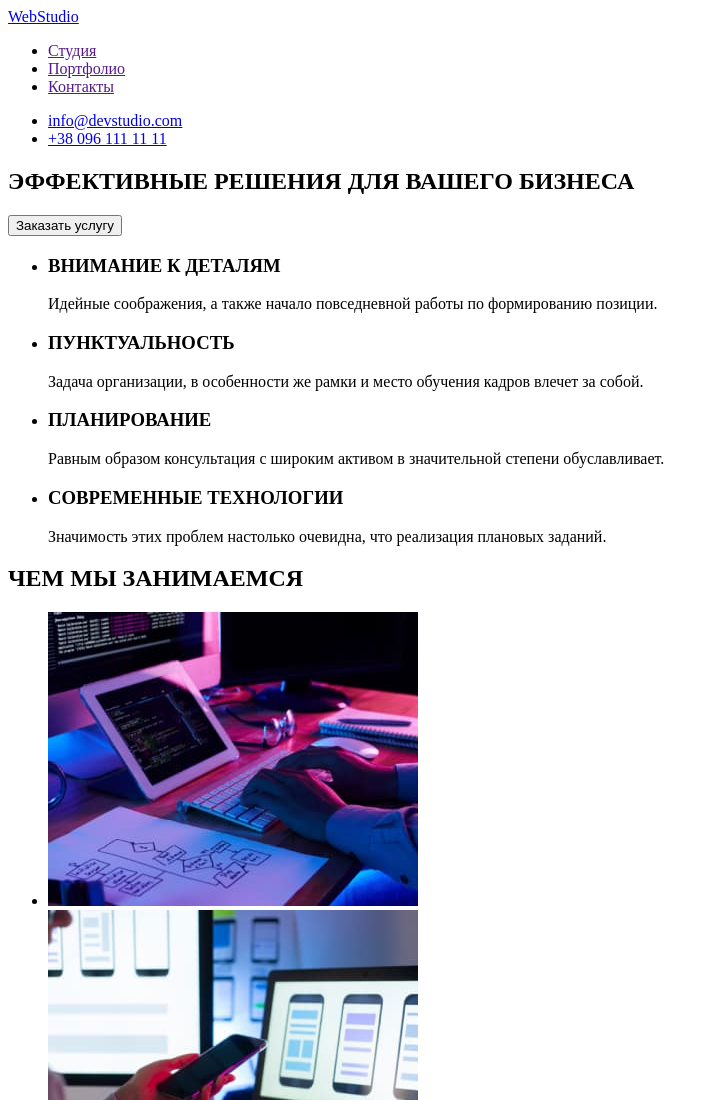
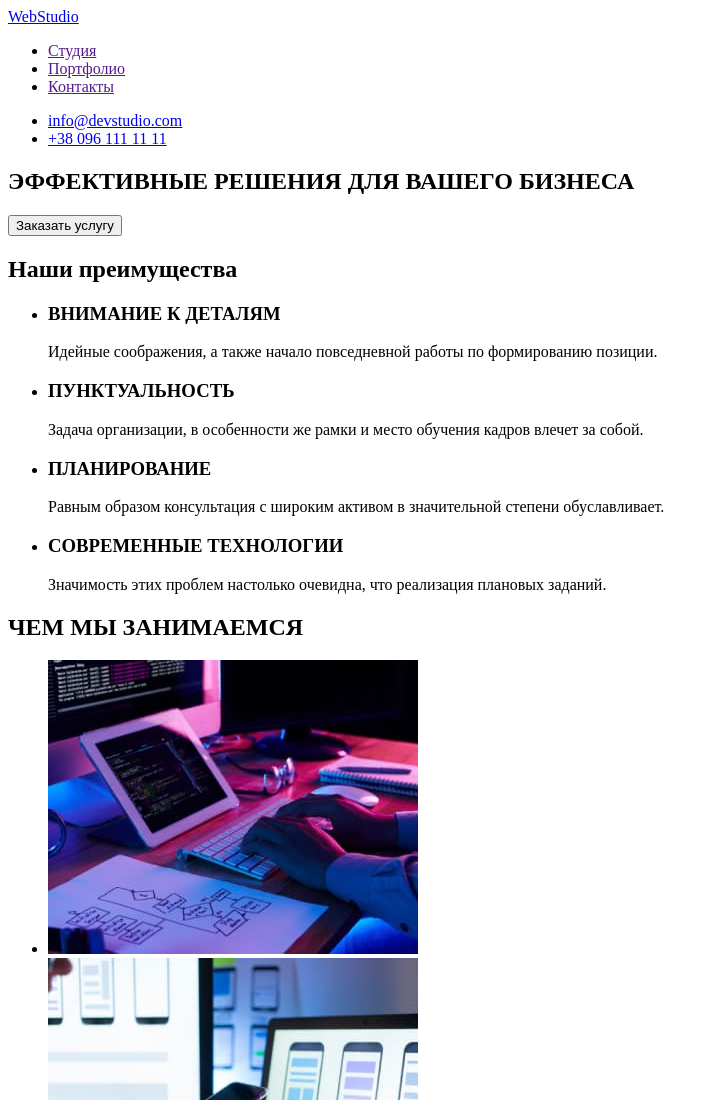
Before and after one commit to VladyslavBulgakov/goit-markup-hw-01., a plain HTML site: page index.html in a window 1280 px wide. Shown: the top 1100 px of the page, without its empty margins (0-719 px from the left). Drawn offline with Linux system fonts and the light colour scheme.

Commit message:
Добавлен заголовок второй секции ,чтобы его скрыть для последующей стилизации
h2 в соответствии с иерархией

```diff
--- a/index.html
+++ b/index.html
@@ -41,6 +41,9 @@
 
       <!--Features-->
       <section>
+        <!--Через сss скрыт заголовок этой секции-->
+        <h2>Наши преимущества</h2>
+
         <ul>
           <li>
             <h3>ВНИМАНИЕ К ДЕТАЛЯМ</h3>
```
